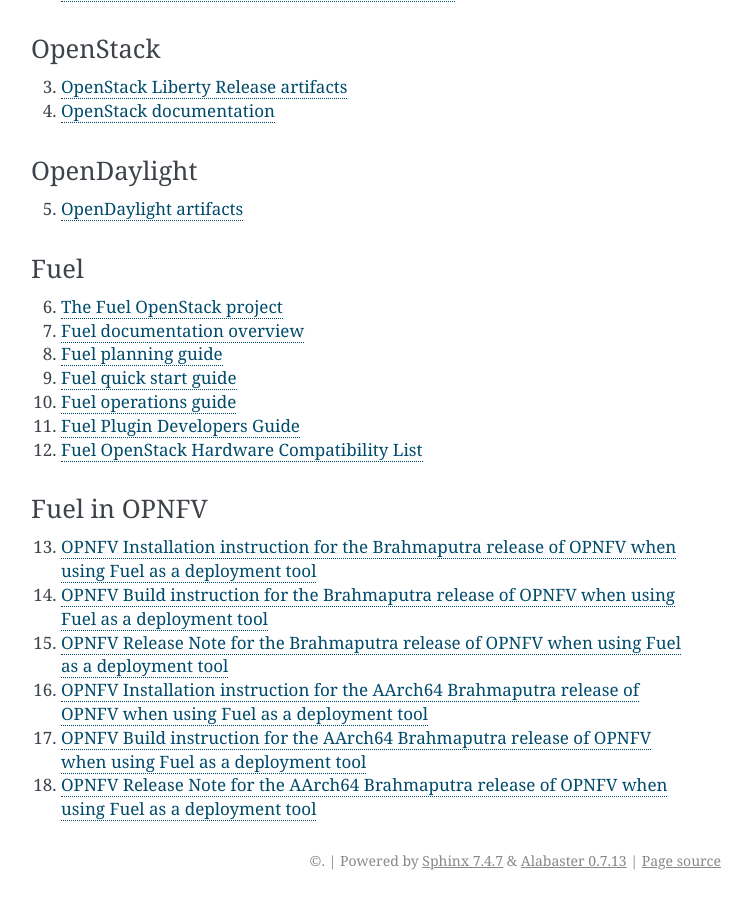
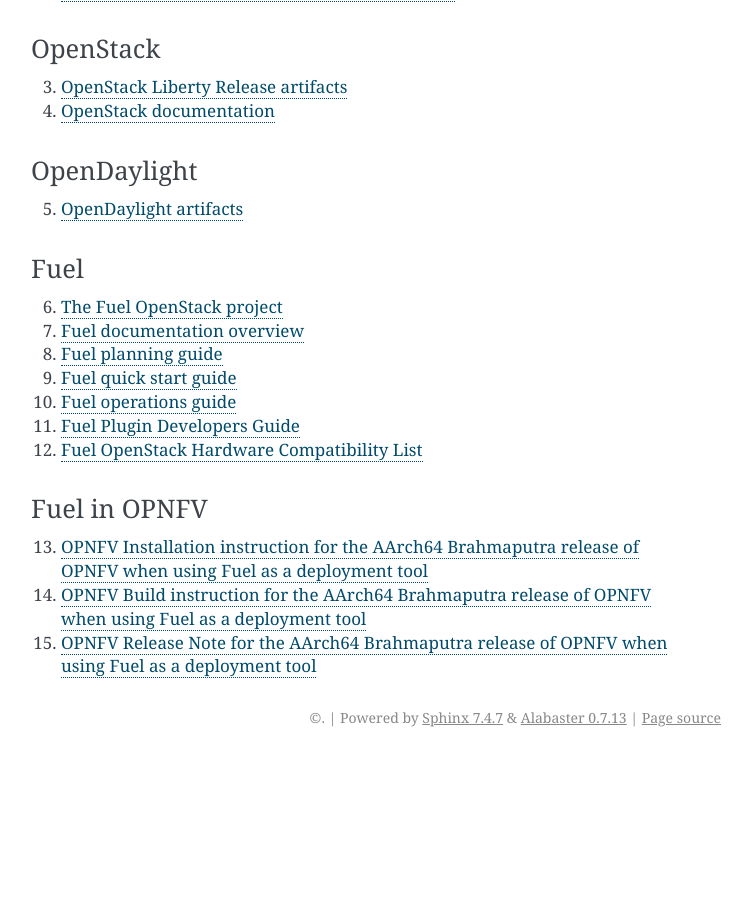
Before and after one commit to opnfv/armband, a Sphinx documentation site: the page built from docs/release-notes.rst, in a window 1280 px wide and 900 px high, scrolled down 4347 px. Shown: the whole window, without its empty margins (389-1141 px from the left). Built offline with Sphinx 7.4.7, drawn with Linux system fonts in a browser that asks for light colours; after the commit the page ends 5104 px from its top, so only the background shows below that; some of the changed text lies outside the part shown.

Commit message:
docs: Drop references to x86_64 specific docs.
Previously, build instructions and release notes kept links to
x86_64 documentation, it is now safe to drop them, as our docs
are very similar.
(cherry picked from commit 268b6f4310f611a329f24bb61d16f5731bc122c4)

Change-Id: I19df5f7fb82e23cb881e9702cd29d51ecbc65446

```diff
--- a/docs/release-notes.rst
+++ b/docs/release-notes.rst
@@ -252,14 +252,8 @@
 Fuel in OPNFV
 -------------
 
-13) `OPNFV Installation instruction for the Brahmaputra release of OPNFV when using Fuel as a deployment tool <http://artifacts.opnfv.org/fuel/brahmaputra/docs/installation-instruction.html>`_
+13) `OPNFV Installation instruction for the AArch64 Brahmaputra release of OPNFV when using Fuel as a deployment tool <http://artifacts.opnfv.org/armband/brahmaputra/docs/installation-instruction.html>`_
 
-14) `OPNFV Build instruction for the Brahmaputra release of OPNFV when using Fuel as a deployment tool <http://artifacts.opnfv.org/fuel/brahmaputra/docs/build-instruction.html>`_
+14) `OPNFV Build instruction for the AArch64 Brahmaputra release of OPNFV when using Fuel as a deployment tool <http://artifacts.opnfv.org/armband/brahmaputra/docs/build-instruction.html>`_
 
-15) `OPNFV Release Note for the Brahmaputra release of OPNFV when using Fuel as a deployment tool <http://artifacts.opnfv.org/fuel/brahmaputra/docs/release-notes.html>`_
-
-16) `OPNFV Installation instruction for the AArch64 Brahmaputra release of OPNFV when using Fuel as a deployment tool <http://artifacts.opnfv.org/armband/brahmaputra/docs/installation-instruction.html>`_
-
-17) `OPNFV Build instruction for the AArch64 Brahmaputra release of OPNFV when using Fuel as a deployment tool <http://artifacts.opnfv.org/armband/brahmaputra/docs/build-instruction.html>`_
-
-18) `OPNFV Release Note for the AArch64 Brahmaputra release of OPNFV when using Fuel as a deployment tool <http://artifacts.opnfv.org/armband/brahmaputra/docs/release-notes.html>`_
+15) `OPNFV Release Note for the AArch64 Brahmaputra release of OPNFV when using Fuel as a deployment tool <http://artifacts.opnfv.org/armband/brahmaputra/docs/release-notes.html>`_
```
Also changed, not shown: other parts of docs/release-notes.rst (+7 -7 lines), docs/build-instruction.rst (+3 -9 lines).
